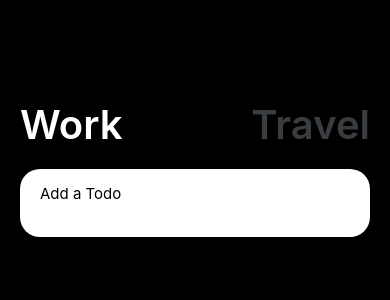
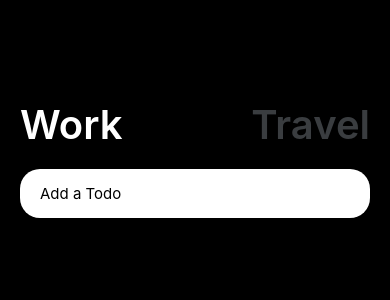
Before and after one commit to lnuvy/RN-todoList-useExpo, a React Native app: screen / in a window 390 px wide. Shown: the top 300 px of the page. Built offline with nearby package versions, Linux system fonts and the light colour scheme.

Commit message:
addTodo 로직 추가, 콘솔로그로 Work/Travel  별 오브젝트 합치기 확인

```diff
--- a/App.js
+++ b/App.js
@@ -7,9 +7,21 @@ export default function App() {
 
   const [working, setWorking] = useState(true);
   const [text, setText] = useState("");
+  const [todos, setTodos] = useState({});
   const travel = () => setWorking(false);
   const work = () => setWorking(true);
   const onChangeText = (payload) => setText(payload);
+  const addTodo = () => {
+    if (text === "") {
+      return;
+    }
+    const newTodos = Object.assign({}, todos, {
+      [Date.now()]: { text, work: working },
+    });
+    setTodos(newTodos);
+    setText("");
+  };
+  console.log(todos);
 
   return (
     <View style={styles.container}>
@@ -24,8 +36,10 @@ export default function App() {
       </View>
       <View>
         <TextInput
-          multiline
+          onSubmitEditing={addTodo}
+          // multiline
           onChangeText={onChangeText}
+          returnKeyType='done'
           value={text}
           // returnKeyType='send'
           style={styles.input} placeholder={working ? "Add a Todo" : "Where do you want to go?"} />
```
